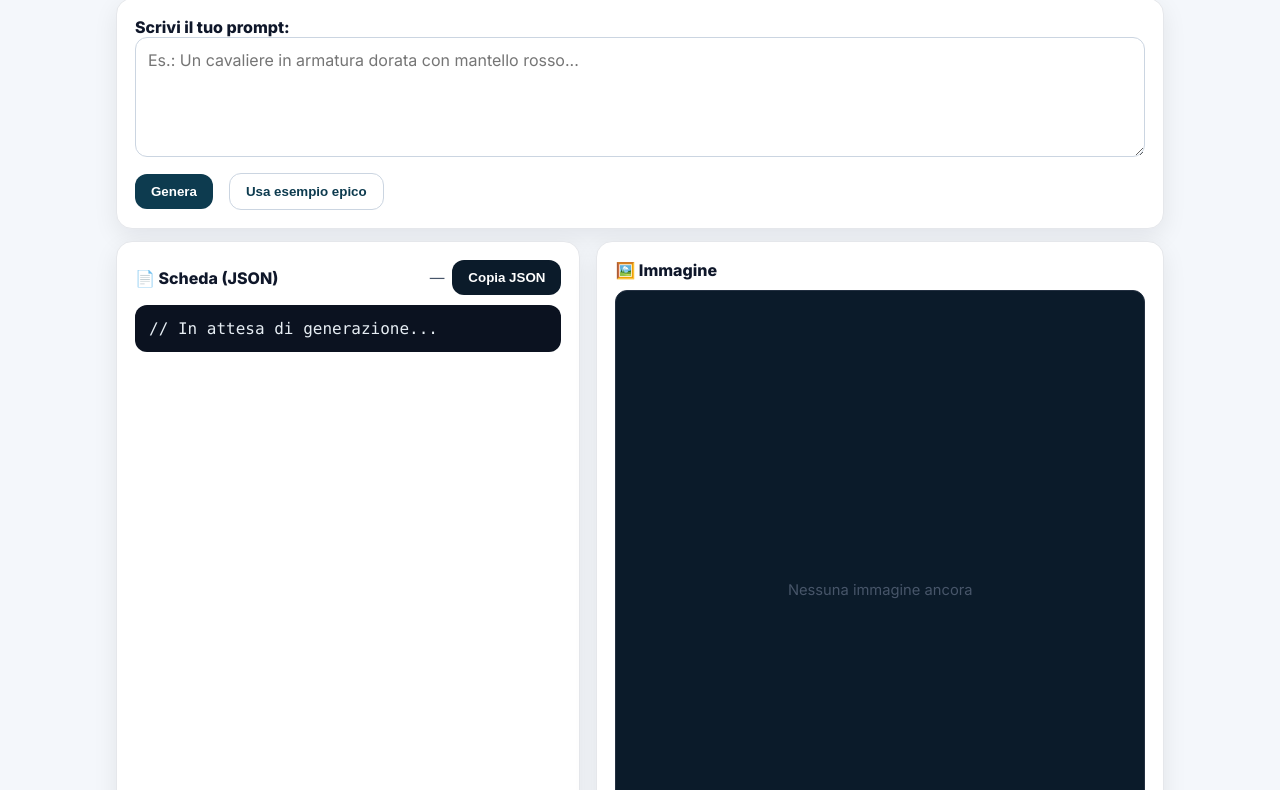
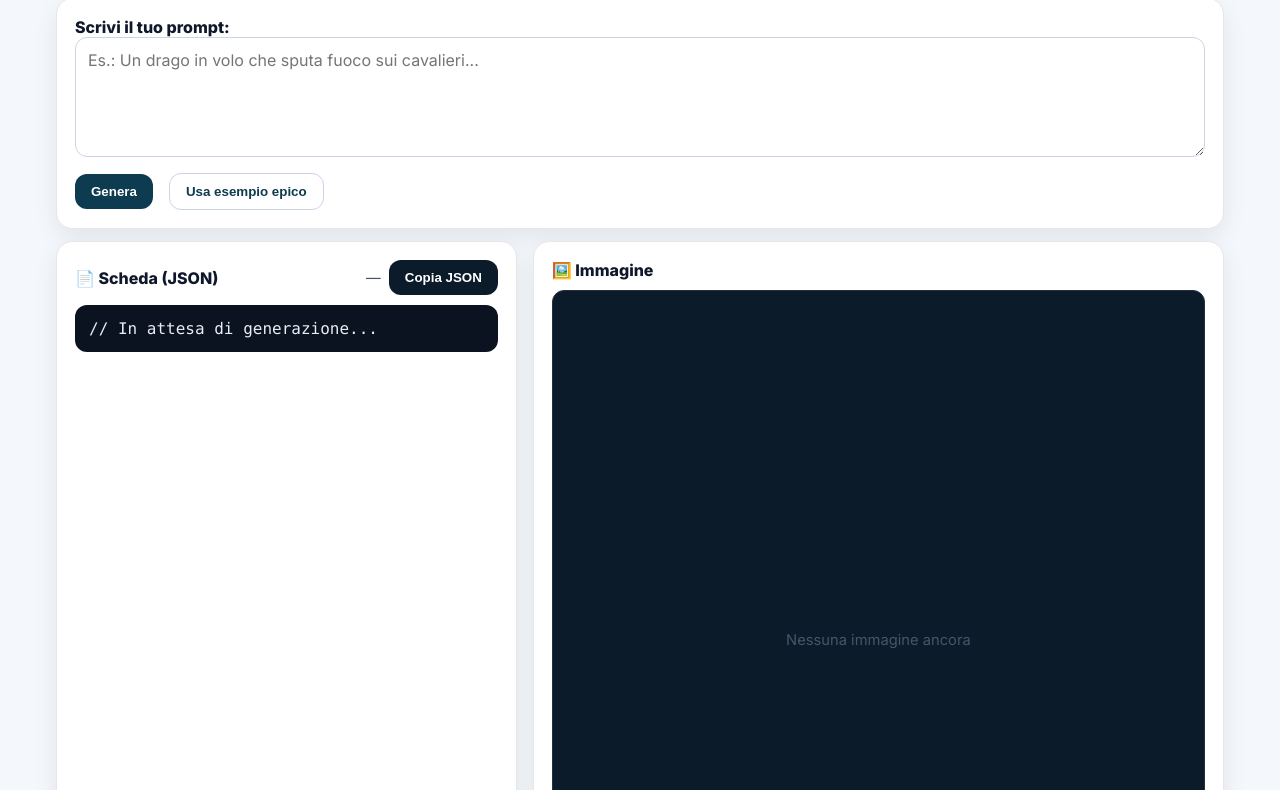
Before and after one commit to Domenico374/Artemisia-AI, a plain HTML site: page HeroGen.html in a window 1280 px wide. Shown: the part 95-885 px from the top of the page. Drawn offline with Linux system fonts and the light colour scheme.

Commit message:
Update HeroGen.html

```diff
--- a/HeroGen.html
+++ b/HeroGen.html
@@ -14,7 +14,7 @@
     }
     *{box-sizing:border-box}
     body{margin:0;font-family:Inter,system-ui,Segoe UI,Arial,sans-serif;background:var(--page);color:var(--ink)}
-    .wrap{max-width:1080px;margin:40px auto;padding:0 16px}
+    .wrap{max-width:1200px;margin:40px auto;padding:0 16px}
     h1{display:flex;align-items:center;gap:10px;margin:0 0 14px}
     h1 small{font-weight:600;color:var(--muted);font-size:.9rem}
     .card{background:var(--card);border-radius:16px;box-shadow:var(--shadow);border:1px solid #e5e7eb}
@@ -29,26 +29,31 @@
     .ok{background:#ecfdf5;color:#065f46;border:1px solid #a7f3d0}
     .err{background:#fef2f2;color:#991b1b;border:1px solid #fecaca}
 
-    /* 🔧 immagine più grande della scheda */
-    .grid{display:grid;grid-template-columns:0.9fr 1.1fr;gap:16px}
+    /* griglia: più spazio all'immagine */
+    .grid{display:grid;grid-template-columns:0.8fr 1.2fr;gap:16px}
     @media (max-width:900px){.grid{grid-template-columns:1fr}}
 
-    pre{margin:0;max-height:520px;overflow:auto;background:#0b1220;color:#e6edf3;padding:14px;border-radius:12px}
+    pre{margin:0;max-height:480px;overflow:auto;background:#0b1220;color:#e6edf3;padding:14px;border-radius:12px}
     code{font-family: ui-monospace, SFMono-Regular, Menlo, Consolas, monospace}
     .stack{display:flex;flex-direction:column;gap:10px}
 
-    /* 🔧 box immagine alto e immagine a larghezza piena */
+    /* immagine più grande */
     .imgBox{
-      display:grid;place-items:center;background:#0b1b2a;border-radius:12px;
-      min-height:600px; /* era 260px */
-      padding:10px;border:1px solid #233041
+      display:grid;
+      place-items:center;
+      background:#0b1b2a;
+      border-radius:12px;
+      min-height:700px; /* aumentato */
+      padding:10px;
+      border:1px solid #233041
     }
     .imgBox img{
-      width:100%; /* forza larghezza piena */
+      width:100%;
       height:auto;
       max-height:100%;
       object-fit:contain;
-      border-radius:10px;display:block
+      border-radius:10px;
+      display:block
     }
 
     .bar{display:flex;gap:8px;align-items:center;justify-content:space-between}
@@ -66,7 +71,7 @@
     <!-- INPUT -->
     <div class="card pad">
       <label for="prompt"><strong>Scrivi il tuo prompt:</strong></label>
-      <textarea id="prompt" placeholder="Es.: Un cavaliere in armatura dorata con mantello rosso..."></textarea>
+      <textarea id="prompt" placeholder="Es.: Un drago in volo che sputa fuoco sui cavalieri..."></textarea>
       <div class="row">
         <button class="btn" id="genBtn">Genera</button>
         <button class="btn ghost" id="exBtn">Usa esempio epico</button>
@@ -131,9 +136,9 @@
     })();
 
     // Prompt di esempio
-    const epic = `Un cavaliere in armatura dorata, mantello rosso che sventola al vento, in piedi su una scogliera sopra l’oceano.
-Tiene alta una spada infuocata mentre un drago alato emerge dalle nuvole dietro di lui.
-Atmosfera epica, colori intensi, stile illustrativo realistico.`;
+    const epic = `A gigantic dragon flying in the sky, breathing fire down onto a group of armored knights.
+Some knights are on horseback, others on foot. The battlefield burns under a fiery red sky with mountains in the distance.
+Fantasy illustration, realistic style, epic and dramatic atmosphere.`;
 
     exBtn.addEventListener("click", ()=>{
       promptEl.value = epic;
```
